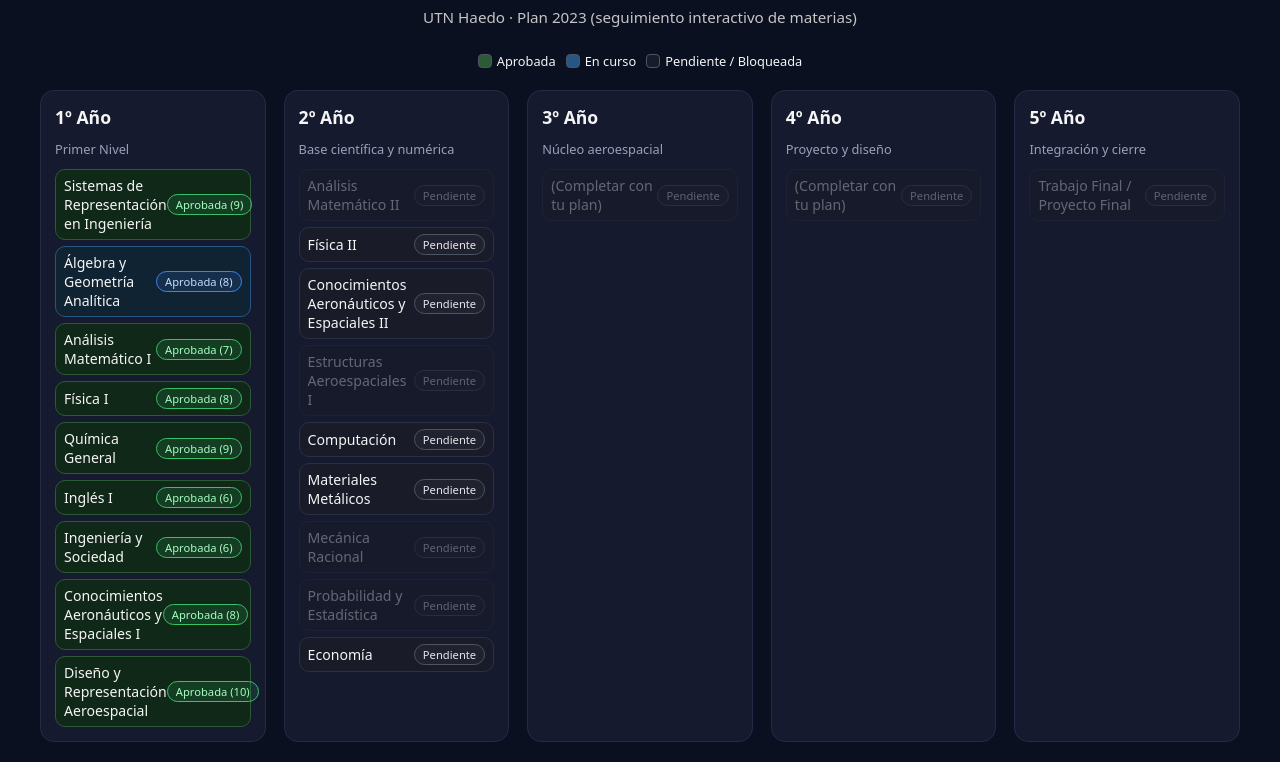
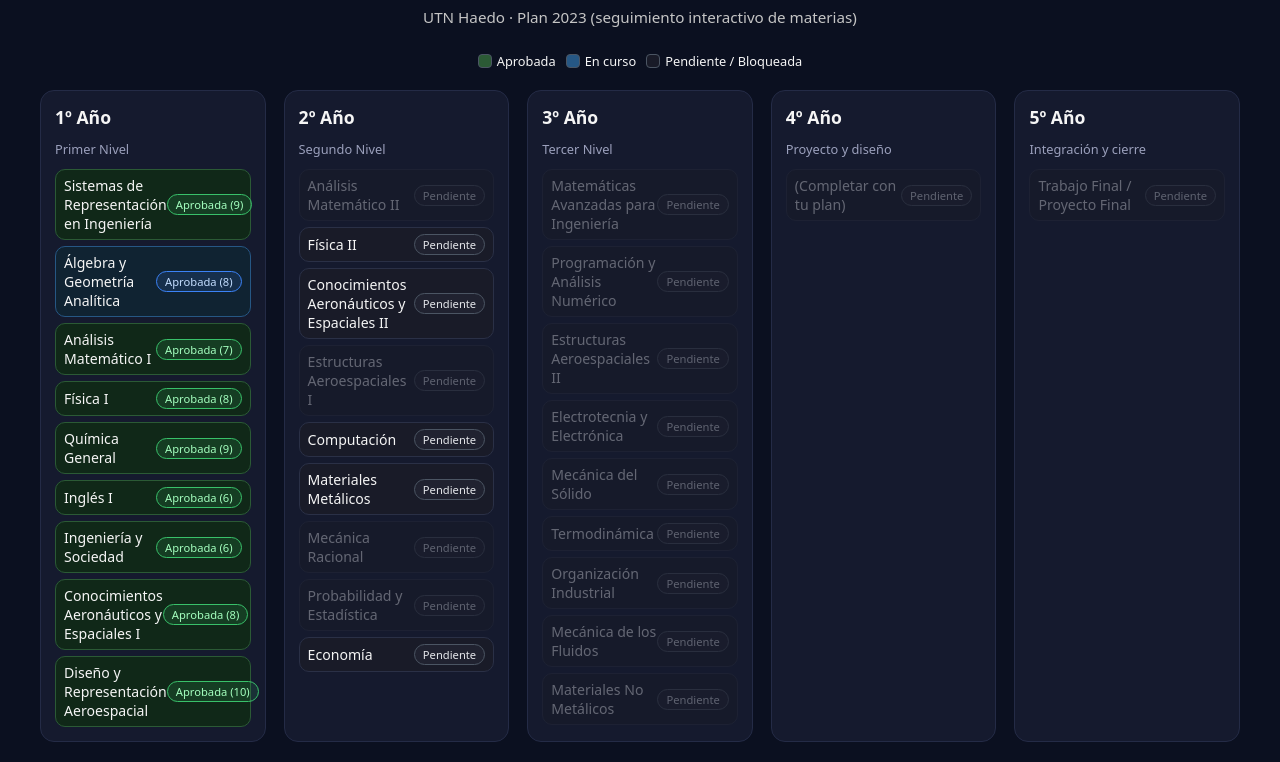
Before and after one commit to ImMateo7u7/malla-aeroespacial-utn-haedo, a plain HTML site: page index.html in a window 1280 px wide. Shown: the part 66-828 px from the top of the page. Drawn offline with Linux system fonts and the light colour scheme.

Commit message:
Update index.html

```diff
--- a/index.html
+++ b/index.html
@@ -222,14 +222,12 @@
     <!-- 2º Año -->
     <section class="anio">
       <h2>2º Año</h2>
-      <small>Base científica y numérica</small>
+      <small>Segundo Nivel</small>
       <div class="materias">
-        <!-- Ejemplo: Análisis II requiere Análisis I aprobado -->
         <div class="materia pendiente" data-id="14" data-req="4,5">
           <span class="nombre">Análisis Matemático II</span>
           <span class="tag">Pendiente</span>
         </div>
-        <!-- Física II requiere FIS1 + AMI, por ejemplo -->
         <div class="materia pendiente bloqueada" data-id="16" data-req="5,6">
           <span class="nombre">Física II</span>
           <span class="tag">Pendiente</span>
@@ -268,10 +266,42 @@
     <!-- 3º Año -->
     <section class="anio">
       <h2>3º Año</h2>
-      <small>Núcleo aeroespacial</small>
+      <small>Tercer Nivel</small>
       <div class="materias">
-        <div class="materia pendiente bloqueada" data-id="AERO1" data-req="TMF,CALC_NUM">
-          <span class="nombre">(Completar con tu plan)</span>
+        <div class="materia pendiente bloqueada" data-id="19" data-req="10,13,14">
+          <span class="nombre">Matemáticas Avanzadas para Ingeniería</span>
+          <span class="tag">Pendiente</span>
+        </div>
+        <div class="materia pendiente" data-id="20" data-req="10,11,19">
+          <span class="nombre">Programación y Análisis Numérico </span>
+          <span class="tag">Pendiente</span>
+        </div>
+        <div class="materia pendiente bloqueada" data-id="21" data-req="10,11">
+          <span class="nombre">Estructuras Aeroespaciales II</span>
+          <span class="tag">Pendiente</span>
+        </div>
+        <div class="materia pendiente bloqueada" data-id="22" data-req="14,16">
+          <span class="nombre">Electrotecnia y Electrónica</span>
+          <span class="tag">Pendiente</span>
+        </div>
+        <div class="materia pendiente bloqueada" data-id="23" data-req="15">
+          <span class="nombre">Mecánica del Sólido</span>
+          <span class="tag">Pendiente</span>
+        </div>
+        <div class="materia pendiente bloqueada" data-id="24" data-req="14,16">
+          <span class="nombre">Termodinámica</span>
+          <span class="tag">Pendiente</span>
+        </div>
+        <div class="materia pendiente bloqueada" data-id="25" data-req="13,17,18">
+          <span class="nombre">Organización Industrial</span>
+          <span class="tag">Pendiente</span>
+        </div>
+        <div class="materia pendiente bloqueada" data-id="26" data-req="10,15">
+          <span class="nombre">Mecánica de los Fluidos</span>
+          <span class="tag">Pendiente</span>
+        </div>
+        <div class="materia pendiente bloqueada" data-id="27" data-req="11,12,14">
+          <span class="nombre">Materiales No Metálicos</span>
           <span class="tag">Pendiente</span>
         </div>
       </div>
```
